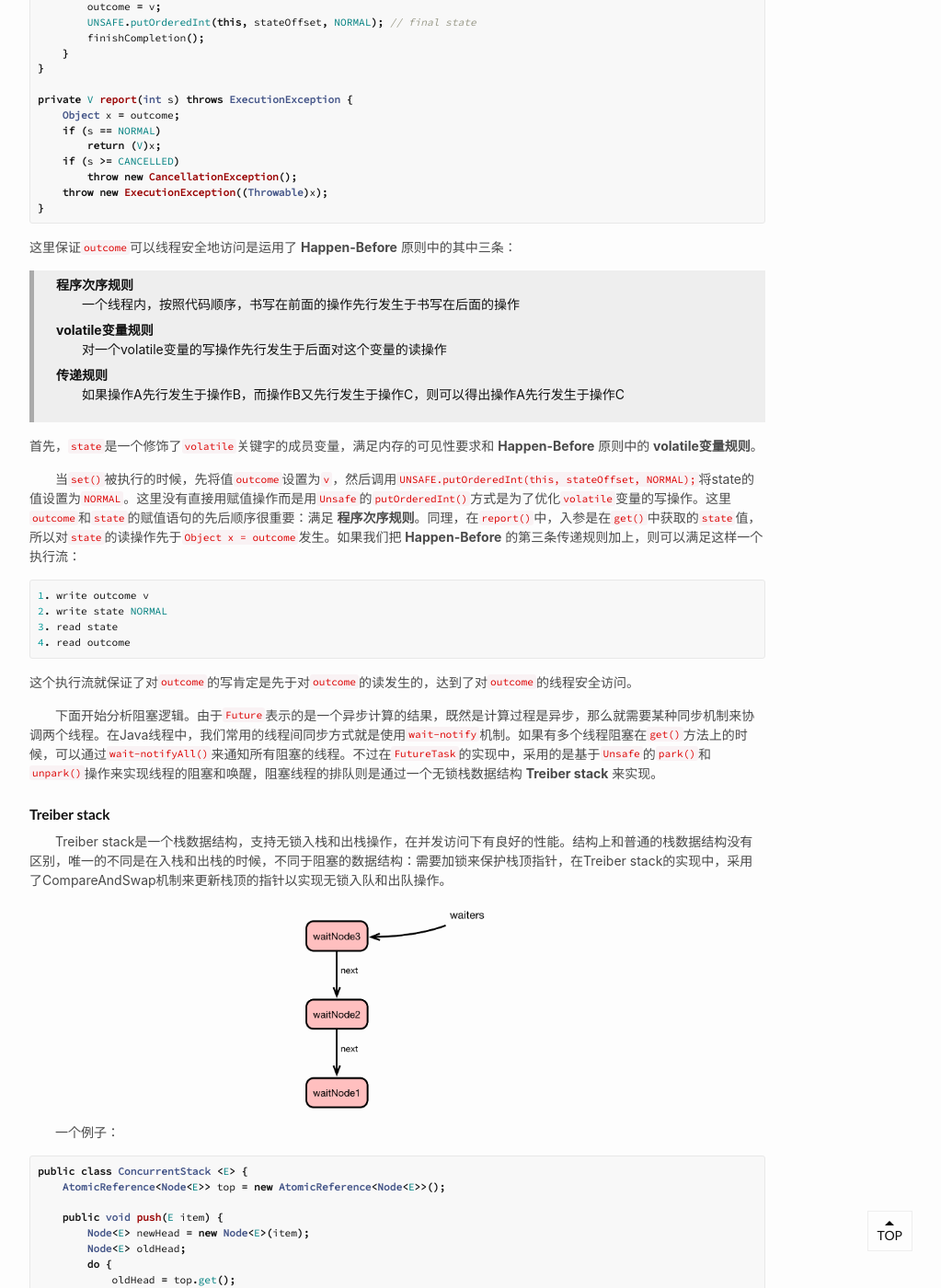
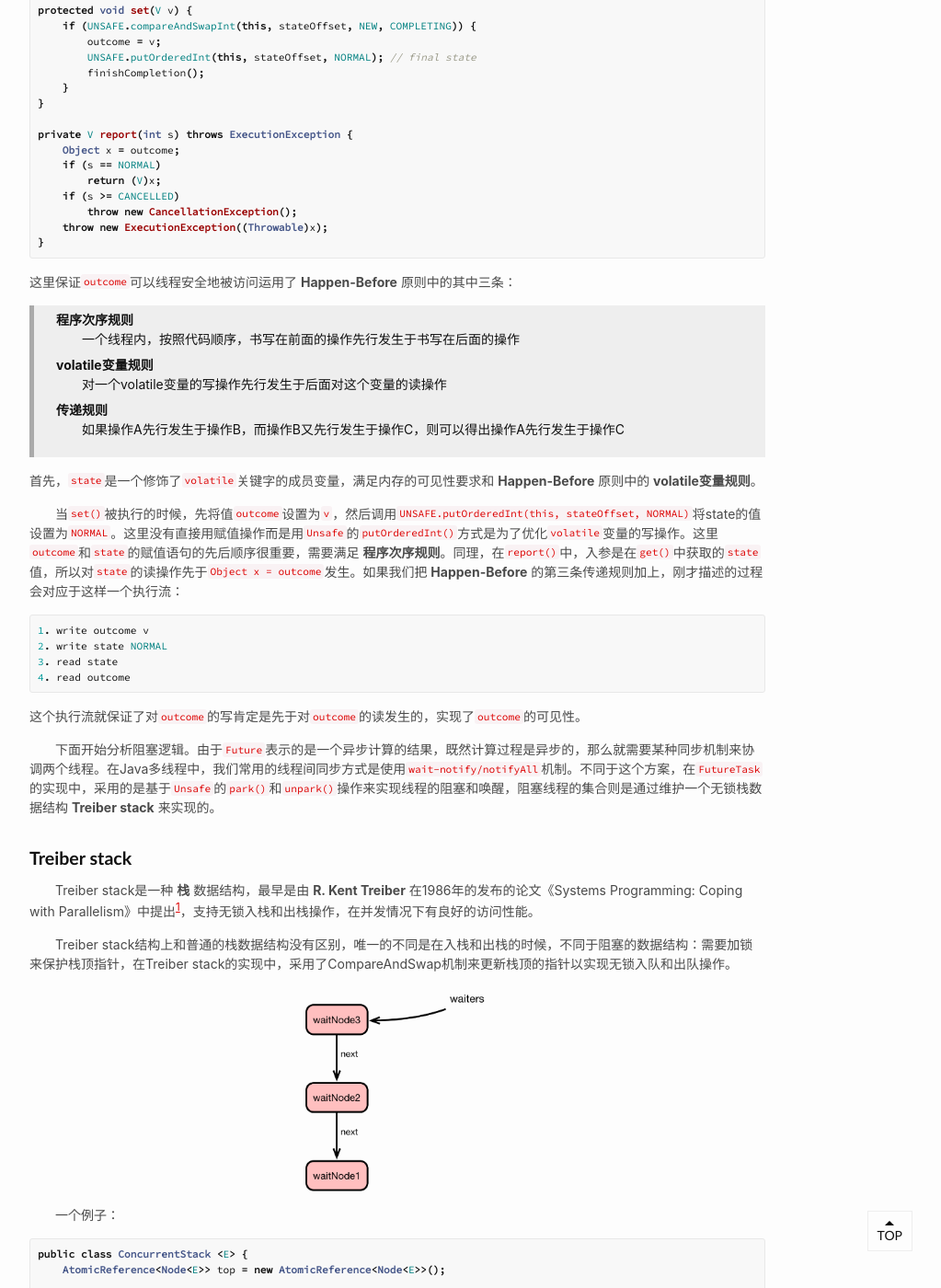
Before and after one commit to ddukee/ddukee.github.io, a Jekyll site: the page built from _posts/2019-10-04-FutureTask实现原理.md, in a window 1280 px wide and 1400 px high, scrolled down 6046 px. Shown: the whole window at 92% size, without its empty margins (208-1231 px from the left). Built offline with Jekyll 4.4.1, drawn with Linux system fonts in a browser that asks for light colours; some web fonts are replaced; some of the changed text lies outside the part shown.

Commit message:
完成《2019-10-04-FutureTask实现原理》校对
1. 错别字

```diff
--- a/_posts/2019-10-04-FutureTask实现原理.md
+++ b/_posts/2019-10-04-FutureTask实现原理.md
@@ -28,9 +28,9 @@
 }
 {% endhighlight %}
 
-`Future`接口提供了`get()`方法用于阻塞获取异步计算结果。同时`cancel()`方法提供了取消异步计算的任务。所以可以发现，`Future`对象的作用一方面是抽象了异步计算结果；另一方面`Future`对象本质上解决的是线程间同步的问题：协调提交计算的线程和执行计算的线程，`get()`方法阻塞获取计算结果，其实就是和异步计算的线程进行同步，通过`get()`和`cancel()`方法和执行异步计算的线程进行交互。
+`Future`接口提供的`get()`方法用于阻塞获取异步计算结果，`cancel()`方法用于取消异步计算任务。所以可以发现：`Future`对象一方面抽象了异步计算结果；另一方面`Future`本质上是一种实现线程间同步的组件：协调提交计算的线程和执行计算的线程。具体到`FutureTask`实现，它的作用就是在提交任务的线程和线程池中执行任务的工作线程之间提供某种同步机制。
 
-具体到`FutureTask`实现来说，它的作用就是在提交任务的线程和线程池中执行任务的工作线程之间提供某种同步机制。为了实现`get()`和`cancel()`方法，`Future`的实现类需要解决三个问题：
+为了实现`get()`和`cancel()`方法，`Future`的实现类需要解决三个问题：
 
 1. 如何实现异步计算结果的传递和访问。
 2. 如何实现线程同步。
@@ -81,9 +81,7 @@
 }
 {% endhighlight %}
 
-`newTaskFor()`方法是一个`protected`修饰的方法，在继承`AbstractExecutorService`的子类中可以自行实现适配逻辑。`ThreadPoolExecutor`使用的是`AbstractExecutorService`的默认实现：将`Runnable`和`Callable`对象包装成`FutureTask`对象。
-
-线程池的实现类通过`newTaskFor()`实现了普通任务对象到`Future`任务的适配。同时，由于`FutureTask`本身也实现了`RunnableFuture`接口，所以可以作为一个任务对象被线程池执行。下面我们来看下`FutureTask`内部是如何表示被转换的任务的。
+`newTaskFor()`方法是一个`protected`修饰的方法，在继承`AbstractExecutorService`的子类中可以自行实现适配逻辑。`ThreadPoolExecutor`使用的是`AbstractExecutorService`的默认实现：将`Runnable`或`Callable`对象包装成`FutureTask`对象。下面我们来看下`FutureTask`内部是如何表示被转换的任务的。
 
 {% highlight java %}
 public class FutureTask<V> implements RunnableFuture<V> {
@@ -145,11 +143,11 @@
 }
 {% endhighlight %}
 
-这里我们可以看到，`FutureTask`提供了两个构造方法将传入的`Runnable`对象和`Callable`对象存储到一个`Callable`类型的对象`callable`中，然后通过改写实现`run()`方法来重写任务执行的逻辑。在开始分析`run()`方法前，我们先来看下`FutureTask`的状态管理。
+这里我们可以看到，`FutureTask`提供了两个构造方法将传入的`Runnable`对象和`Callable`对象存储到一个`Callable`类型的成员变量`callable`中，然后通过改写`run()`方法来重写任务执行的逻辑。
 
 ### 同步
 
-前面我们提到`Future`本质上是实现了两个线程间的同步。而`FutureTask`的实现是通过状态控制来实现线程间的同步的。具体来说，`FutureTask`内部维护了一个`volatile`修饰的`state`字段，用于跟踪`FutureTask`执行的状态，状态的变更是通过`Unsafe`类中的CAS操作完成的。`FutureTask`定义了7种状态：
+前面我们提到`Future`本质上是实现了两个线程间的同步。为了支持状态查询、`get()`和`cancel()`操作，`FutureTask`的实现通过状态控制来实现线程间的同步的。具体来说，`FutureTask`内部维护了一个`volatile`修饰的`state`字段，用于跟踪`FutureTask`执行的状态，状态的变更是通过`Unsafe`类中的CAS操作完成的。`FutureTask`定义了7种状态：
 
 | 状态 | 值 | 描述 |
 | --- + -- + --- |
@@ -161,13 +159,12 @@
 |INTERRUPTING | 5 | 执行任务的线程被中断 |
 |INTERRUPTED | 6 | 中断成功 |
 
-在`FutureTask`中的这些状态，都是通过方法调用触发状态跃迁的。在状态变更过程中，通过CAS操作满足原子性操作。由于存储状态的字段`state`被修饰了`volatile`，所以在满足了 **happen-before原则** 的更新中可以通过低成本的方式保护数据被安全地访问，这在后面具体分析源码的过程中我们会再次提到。下面是状态的跃迁图：
+`FutureTask`中定义的这些状态通过方法调用触发状态的跃迁。在状态跃迁过程时，通过CAS操作满足原子性操作。由于存储状态的字段`state`被修饰了`volatile`，所以在满足了 **happen-before原则** 的更新中可以通过非阻塞的方式保护数据被安全地访问，这在后面具体分析源码的过程中我们会再次提到。下面是状态的跃迁图：
 
 ![state](/assets/images/future_task_0.png){:width="50%" hight="50%"}
 
-### run()方法
-
-首先，我们来分析下`run()`方法。前面提到，`FutureTask`是通过重写`Runnable`的`run()`方法实现对任务执行逻辑的控制。
+### run( )方法
+`FutureTask`通过重写`Runnable`的`run()`方法实现对任务执行逻辑的控制。`FutureTask`中关于异步计算获取和结果同步的核心逻辑都封装在`run()`方法中，下面我们来一窥究竟：
 
 {% highlight java %}
 public void run() {
@@ -231,6 +228,8 @@
     }
 }
 {% endhighlight %}
+
+通过`run()`方法我们可以发现，`FutureTask`的状态在`NEW`的时候，任务可能还未被执行，也有可能真正执行中，所以需要`runner`来做进一步的判断。如果`runner`不为`null`则表示任务已经被分配了一个线程，否则就是未执行状态，所以`FutureTask`的状态在跃迁到`COMPLETING`的时候就表示任务已经被执行过了，至于是否正常执行完成则需要后面的两个状态`NORMAL`和`EXCEPTIONAL`来进一步表示。
 
 ### 获取结果
 
@@ -260,9 +259,9 @@
 
 在`report()`方法中，检查当前状态是否是`NORMAL`，如果是则表示任务正常执行结束，返回异步计算的结果。否则判断任务是被取消了还是执行过程中抛出了异常，如果被取消则抛出`CancellationException`异常，如果是执行过程中抛了异常，则将异常放入异常链中并抛出`ExecutionException`异常。
 
-分析到这里，我们已经知道了`FutureTask`的实现是如何将异步计算的结果传递到外部的：由于线程是共享内存空间的，所以这里通过线程同步机制保证了数据的线程安全传递。
+分析到这里，我们已经知道了`FutureTask`的实现是如何将异步计算的结果传递到外部的：由于线程是共享内存空间的，所以这里通过线程同步机制保证了数据被线程安全传递。
 
-但是这里需要注意一个点：`outcome`在声明的时候是一个普通的成员对象，并没有修饰为`volatile`，而且`outcome`的访问也没有加锁。虽然在Java中赋值操作是原子操作，但是满足线程安全性的前提除了原子性以外还有可见性，那可见性是如何保证的呢？答案是通过满足JMM（Java内存模型）中的 **Happen-Before原则** 来实现。
+但是这里需要注意一个点：`outcome`在声明的时候是一个普通的成员对象，并没有修饰为`volatile`，而且`outcome`的访问也没有加锁。虽然在Java中赋值操作是原子操作，但是满足线程安全性的前提除了原子性以外还有可见性。那可见性是如何被保证的呢？答案是通过满足JMM（Java内存模型）中的 **Happen-Before原则** 来实现。
 
 我们来重新看下`set()`和`report()`方法的实现：
 
@@ -285,7 +284,7 @@
 }
 {% endhighlight %}
 
-这里保证`outcome`可以线程安全地访问是运用了 **Happen-Before** 原则中的其中三条：
+这里保证`outcome`可以线程安全地被访问运用了 **Happen-Before** 原则中的其中三条：
 > 程序次序规则
 > : 一个线程内，按照代码顺序，书写在前面的操作先行发生于书写在后面的操作
 >
@@ -297,7 +296,7 @@
 
 首先，`state`是一个修饰了`volatile`关键字的成员变量，满足内存的可见性要求和 **Happen-Before** 原则中的 **volatile变量规则**。
 
-当`set()`被执行的时候，先将值`outcome`设置为`v`，然后调用`UNSAFE.putOrderedInt(this, stateOffset, NORMAL);`将state的值设置为`NORMAL`。这里没有直接用赋值操作而是用`Unsafe`的`putOrderedInt()`方式是为了优化`volatile`变量的写操作。这里`outcome`和`state`的赋值语句的先后顺序很重要：满足 **程序次序规则**。同理，在`report()`中，入参是在`get()`中获取的`state`值，所以对`state`的读操作先于`Object x = outcome`发生。如果我们把 **Happen-Before** 的第三条传递规则加上，则可以满足这样一个执行流：
+当`set()`被执行的时候，先将值`outcome`设置为`v`，然后调用`UNSAFE.putOrderedInt(this, stateOffset, NORMAL)`将state的值设置为`NORMAL`。这里没有直接用赋值操作而是用`Unsafe`的`putOrderedInt()`方式是为了优化`volatile`变量的写操作。这里`outcome`和`state`的赋值语句的先后顺序很重要，需要满足 **程序次序规则**。同理，在`report()`中，入参是在`get()`中获取的`state`值，所以对`state`的读操作先于`Object x = outcome`发生。如果我们把 **Happen-Before** 的第三条传递规则加上，刚才描述的过程会对应于这样一个执行流：
 
 {% highlight java %}
 1. write outcome v
@@ -306,13 +305,15 @@
 4. read outcome
 {% endhighlight %}
 
-这个执行流就保证了对`outcome`的写肯定是先于对`outcome`的读发生的，达到了对`outcome`的线程安全访问。
+这个执行流就保证了对`outcome`的写肯定是先于对`outcome`的读发生的，实现了`outcome`的可见性。
 
-下面开始分析阻塞逻辑。由于`Future`表示的是一个异步计算的结果，既然是计算过程是异步，那么就需要某种同步机制来协调两个线程。在Java线程中，我们常用的线程间同步方式就是使用`wait-notify`机制。如果有多个线程阻塞在`get()`方法上的时候，可以通过`wait-notifyAll()`来通知所有阻塞的线程。不过在`FutureTask`的实现中，采用的是基于`Unsafe`的`park()`和`unpark()`操作来实现线程的阻塞和唤醒，阻塞线程的排队则是通过一个无锁栈数据结构 **Treiber stack** 来实现。
+下面开始分析阻塞逻辑。由于`Future`表示的是一个异步计算的结果，既然计算过程是异步的，那么就需要某种同步机制来协调两个线程。在Java多线程中，我们常用的线程间同步方式是使用`wait-notify/notifyAll`机制。不同于这个方案，在`FutureTask`的实现中，采用的是基于`Unsafe`的`park()`和`unpark()`操作来实现线程的阻塞和唤醒，阻塞线程的集合则是通过维护一个无锁栈数据结构 **Treiber stack** 来实现的。
 
-#### Treiber stack
+### Treiber stack
 
-Treiber stack是一个栈数据结构，支持无锁入栈和出栈操作，在并发访问下有良好的性能。结构上和普通的栈数据结构没有区别，唯一的不同是在入栈和出栈的时候，不同于阻塞的数据结构：需要加锁来保护栈顶指针，在Treiber stack的实现中，采用了CompareAndSwap机制来更新栈顶的指针以实现无锁入队和出队操作。
+Treiber stack是一种 **栈** 数据结构，最早是由 **R. Kent Treiber** 在1986年的发布的论文《Systems Programming: Coping with Parallelism》中提出[^1]，支持无锁入栈和出栈操作，在并发情况下有良好的访问性能。
+
+Treiber stack结构上和普通的栈数据结构没有区别，唯一的不同是在入栈和出栈的时候，不同于阻塞的数据结构：需要加锁来保护栈顶指针，在Treiber stack的实现中，采用了CompareAndSwap机制来更新栈顶的指针以实现无锁入队和出队操作。
 
 ![stack](/assets/images/future_task_1.png){:width="25%" hight="25%"}
 
@@ -354,7 +355,7 @@
 }
 {% endhighlight %}
 
-`FutureTask`的Treiber stack实现，使用`WaitNode`作为栈中的元素，通过`next`成员变量来支撑栈结构。通过`awaitDone()`和`finishCompletion()`来完成入栈和出栈操作。
+`FutureTask`的Treiber stack实现，使用`WaitNode`作为栈中的元素，通过`next`成员变量来联结栈中的元素。通过`awaitDone()`和`finishCompletion()`来完成入栈和出栈操作。
 
 {% highlight java %}
 static final class WaitNode {
@@ -364,7 +365,7 @@
 }
 {% endhighlight %}
 
-#### 阻塞和唤醒
+### 阻塞和唤醒
 
 `get()`方法的阻塞逻辑在`awaitDone()`中：
 
@@ -409,7 +410,7 @@
 
 `awaitDone()`支持一个超时时间参数，如果在超时时间内（如果超时时间大于0）状态没有进入完成或者取消状态，则执行`UNSAFE.compareAndSwapObject(this, waitersOffset, q.next = waiters, q)`进行入栈操作并调用`LockSupport.park(this)`将调用线程挂起。如果超时或者等待的线程被中断了，则需要调用`removeWaiter()`将之前入栈的那个`WaitNode`对象从栈中删除。
 
-当任务执行完成以后，`FutureTask`会调用`finishCompletion()`将栈中的所有对象出栈，并调用`LockSupport.unpark(t)`将线程唤醒。
+当任务执行完成以后，`FutureTask`会调用`finishCompletion()`对栈中的所有对象逐个调用`LockSupport.unpark(t)`唤醒阻塞的线程并出栈。
 
 {% highlight java %}
 private void finishCompletion() {
@@ -462,9 +463,9 @@
 }
 {% endhighlight %}
 
-`cancel()`方法支持一个`mayInterruptIfRunning`参数，表示是否允许中断允许中的任务。首先检查当前的状态，如果当前状态是`NEW`则基于参数`mayInterruptIfRunning`的值将状态跃迁到`INTERRUPTING`或`CANCELLED`。如果不需要中断则直接跃迁到`CANCELLED`状态。如果在调用状态跃迁的CAS操作的时候失败了，则表示任务已经执行完成了，任务不能被取消，所以直接返回false。如果在修改完状态以后任务仍旧在执行中，那么当`mayInterruptIfRunning`为true的时候需要对执行中的线程进行中断，最后将状态跃迁到`INTERRUPTED`状态。
+`cancel()`方法支持一个`mayInterruptIfRunning`参数，表示是否允许中断运行中的任务。首先检查当前的状态，如果当前状态是`NEW`则基于参数`mayInterruptIfRunning`的值将状态跃迁到`INTERRUPTING`或`CANCELLED`。如果不需要中断运行中的任务则直接跃迁到`CANCELLED`状态。如果状态跃迁的CAS操作失败了，则表示任务已经执行完成了任务不能被取消，所以直接返回false。如果在修改完状态以后任务仍旧在执行中，那么当`mayInterruptIfRunning`为`true`的时候需要对执行中的线程进行中断，最后将状态跃迁到`INTERRUPTED`状态。
 
-`run()`方法中有一步我们之前没有提，那就是最后退出前执行的`handlePossibleCancellationInterrupt()`方法，这个方法的作用是确保状态是`INTERRUPTING`的时候，目标线程需要等到`cancel()`发出中断命令且目标线程接收到中断命令以后再返回，以保证中断命令不会丢失。
+在状态从`INTERRUPTING`跃迁到`INTERRUPTED`之间有一个时间窗口，如果在这个时间窗口中执行任务的线程执行成功了，那么可能会丢失`cancel()`发起的中断信号。为了解决这个问题，`run()`方法在`finally`中会调用`handlePossibleCancellationInterrupt()`方法。这个方法的作用是当状态是`INTERRUPTING`的时候，目标线程需要等到`cancel()`发出中断命令且目标线程接收到中断命令以后再返回，以保证中断命令不会丢失。
 
 {% highlight java %}
 private void handlePossibleCancellationInterrupt(int s) {
@@ -476,5 +477,9 @@
 }
 {% endhighlight %}
 
+在`cancel()`和`handlePossibleCancellationInterrupt()`之间保证了一个时序操作，保证中断信号不丢失。
+
 ## 总结
-上面我们分析了`FutureTask`这个`Future`实现的原理，介绍了如何解决异步计算线程和发起计算的线程之间的同步、计算结果的传递以及任务的取消这三个问题。
+上面我们分析了`FutureTask`实现的原理，介绍了如何解决同步异步转换（阻塞-通知）、传递计算结果以及取消任务这三个问题。
+
+[^1]: [https://en.wikipedia.org/wiki/Treiber_stack](https://en.wikipedia.org/wiki/Treiber_stack)
```
Also changed, not shown: other parts of _posts/2019-10-04-FutureTask实现原理.md (+4 -4 lines), _posts/2019-11-13-AQS实现原理.md (+1 -1 lines), _posts/2019-12-09-ThreadLocal实现原理.md (+2 -2 lines).
